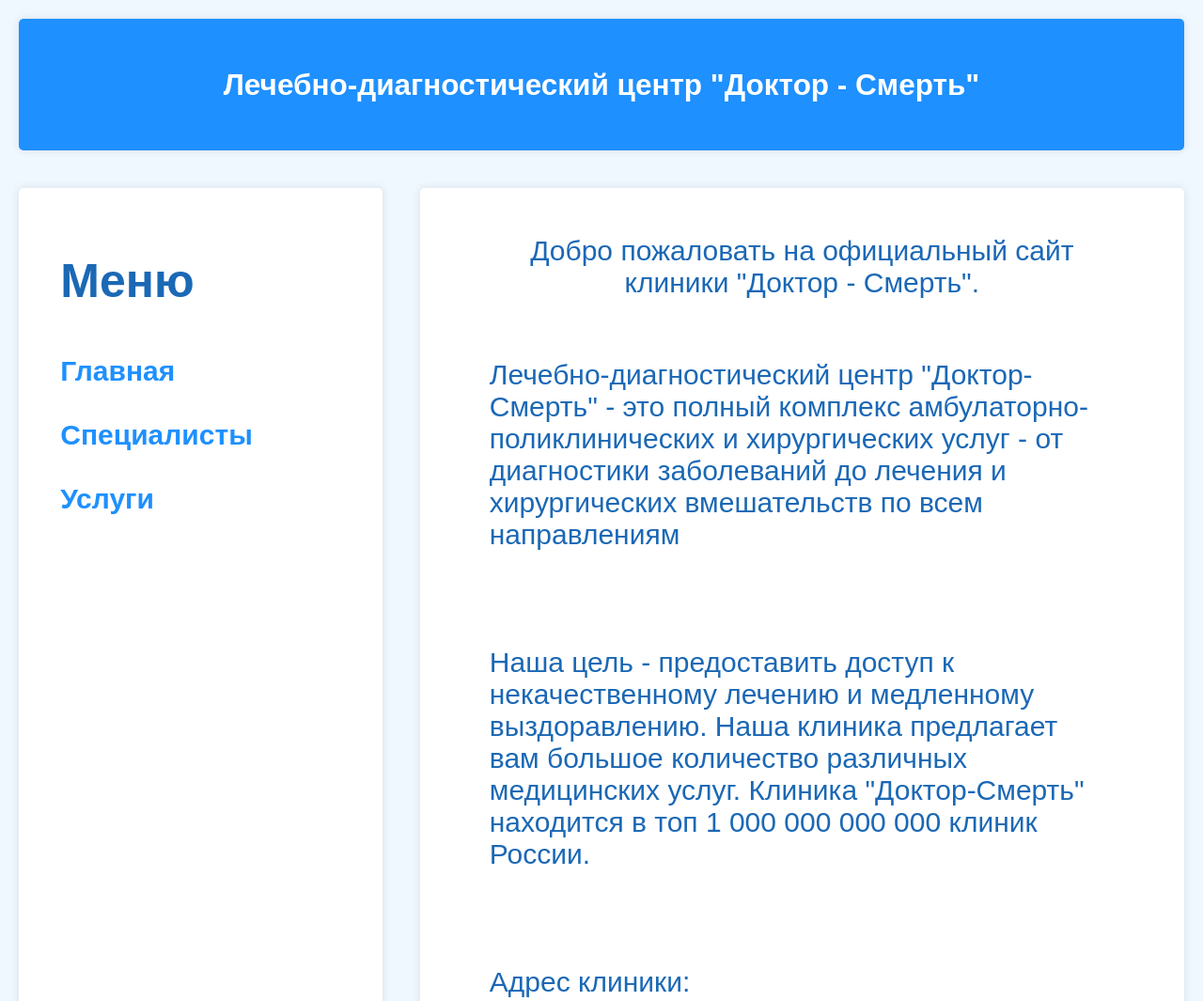
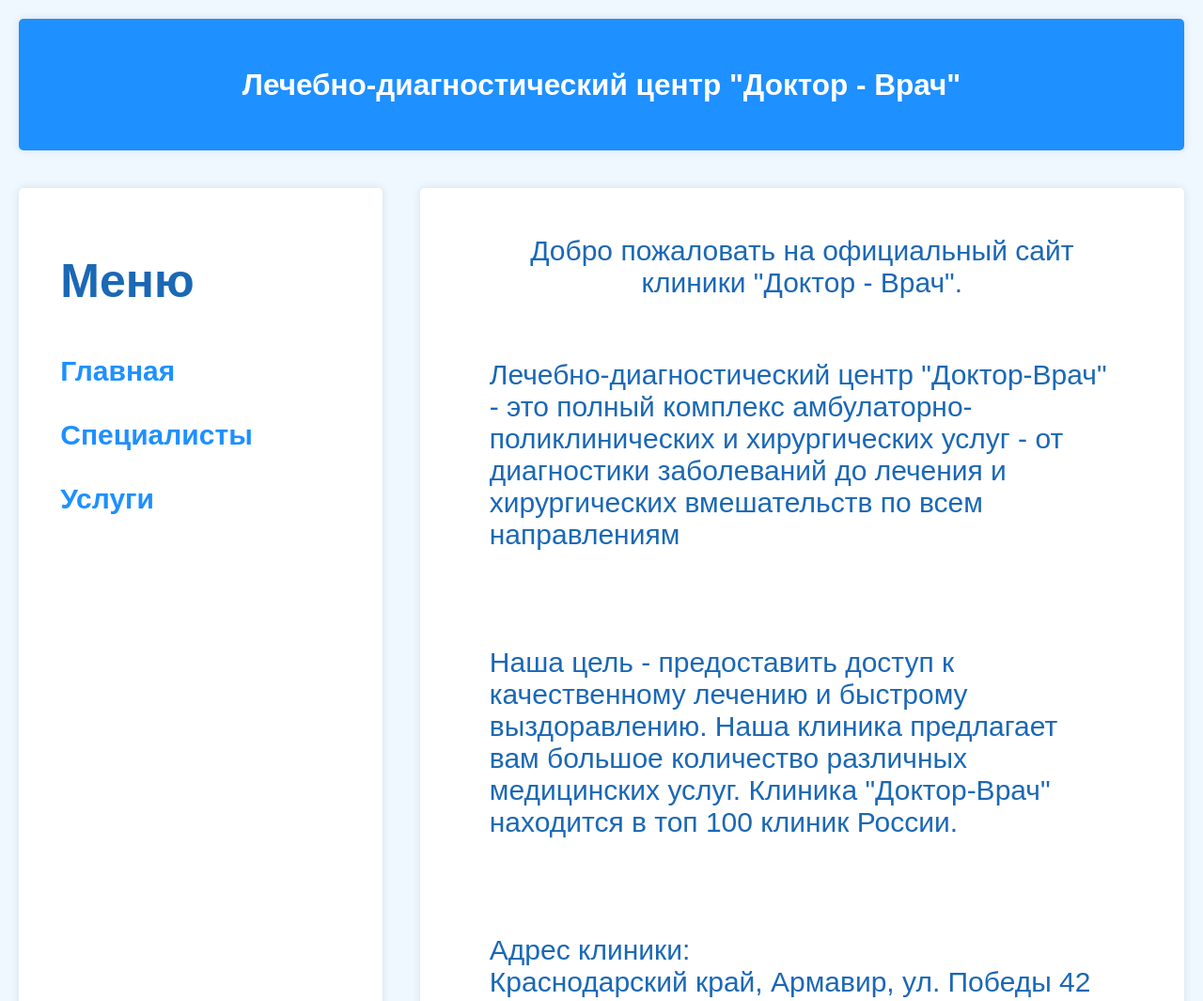
Before and after one commit to TheDetoct/TheDetoct.github.io, a plain HTML site: page index.html in a window 1280 px wide. Shown: the top 1065 px of the page at 94% size. Drawn offline with Linux system fonts and the light colour scheme.

Commit message:
New index.html

```diff
--- a/index.html
+++ b/index.html
@@ -3,7 +3,7 @@
 <head>
     <meta charset="UTF-8">
     <meta name="viewport" content="width=device-width, initial-scale=1.0">
-    <title>Доктор - Смерть</title>
+    <title>Доктор - Врач</title>
     <style>
        body {
             margin: 0;
@@ -104,7 +104,7 @@
 </head>
 <body>
     <header>
-        <p><b>Лечебно-диагностический центр "Доктор - Смерть"</b></p>
+        <p><b>Лечебно-диагностический центр "Доктор - Врач"</b></p>
     </header>
     <aside>
         <div class="a">
@@ -117,25 +117,25 @@
     <main>
         <div class="a">
             <p class="start">
-                Добро пожаловать на официальный сайт клиники "Доктор - Смерть".<br><br>
+                Добро пожаловать на официальный сайт клиники "Доктор - Врач".<br><br>
             </p>
             <p>
-                Лечебно-диагностический центр "Доктор-Смерть" - это полный комплекс амбулаторно-поликлинических и хирургических услуг - от диагностики заболеваний до лечения и хирургических вмешательств по всем направлениям<br><br><br><br>
-                Наша цель - предоставить доступ к некачественному лечению и медленному выздоравлению.
+                Лечебно-диагностический центр "Доктор-Врач" - это полный комплекс амбулаторно-поликлинических и хирургических услуг - от диагностики заболеваний до лечения и хирургических вмешательств по всем направлениям<br><br><br><br>
+                Наша цель - предоставить доступ к качественному лечению и быстрому выздоравлению.
                 Наша клиника предлагает вам большое количество различных медицинских услуг.
-                Клиника "Доктор-Смерть" находится в топ 1 000 000 000 000 клиник России.<br><br><br><br>
+                Клиника "Доктор-Врач" находится в топ 100 клиник России.<br><br><br><br>
                 Адрес клиники:<br>
-                Республика Очередная,  город N,  ул. Фальшивая 42
+                Краснодарский край,  Армавир,  ул. Победы 42
             </p>
         </div>
     </main>
     <footer>
         <p class="adres">
             Адрес клиники:<br>
-            Республика Очередная,  город N,  ул. Фальшивая 42<br><br>
+            Краснодарский край,  Армавир,  ул. Победы 42<br><br>
             Телефон для записи: +7 800 555 35 35<br><br>
         </p>
-        <p>© 2025 Лечебно-диагностический центр "Доктор - Смерть"</p>
+        <p>© 2025 Лечебно-диагностический центр "Доктор - Врач"</p>
     </footer>
 </body>
 </html>
```
